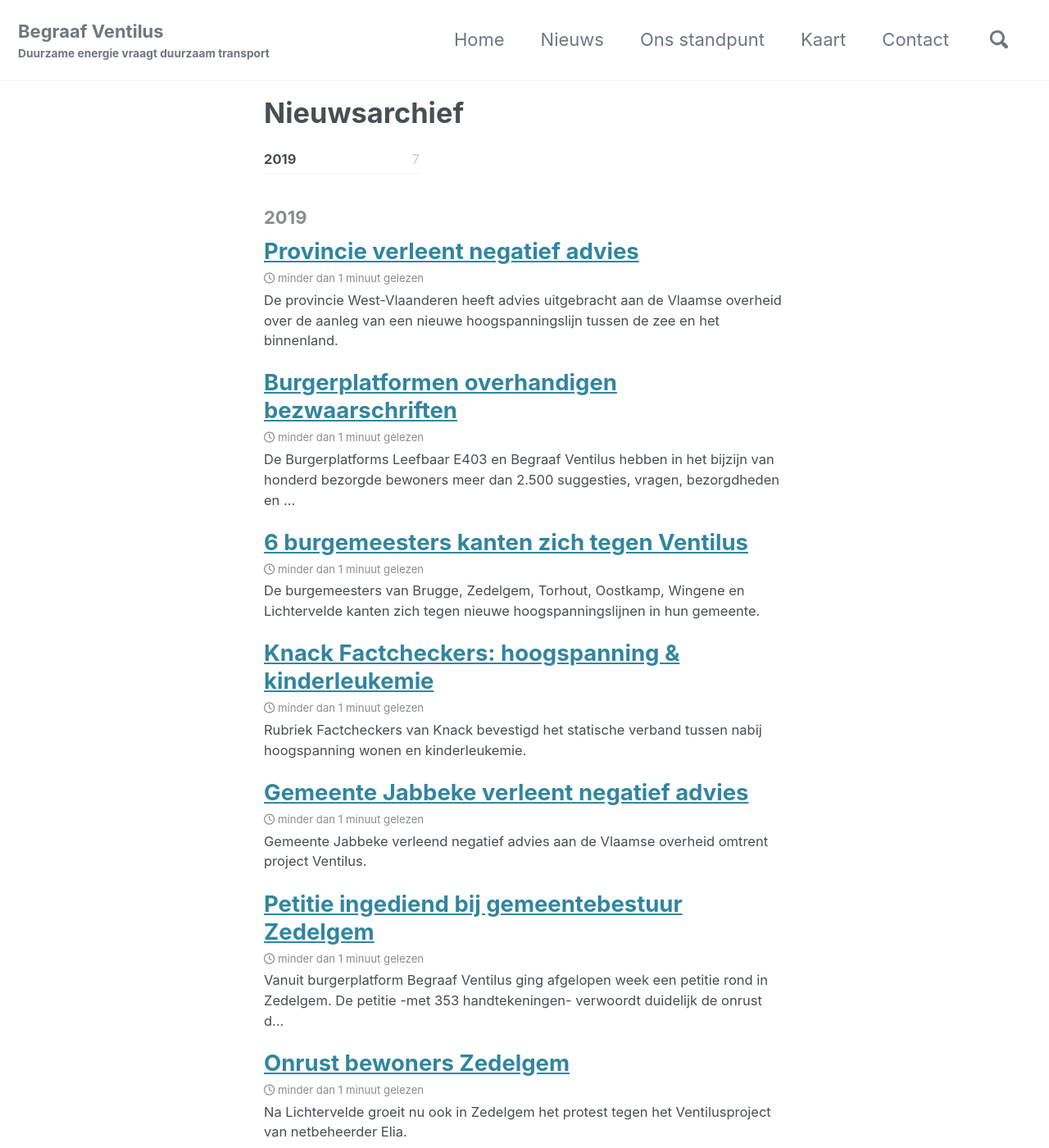
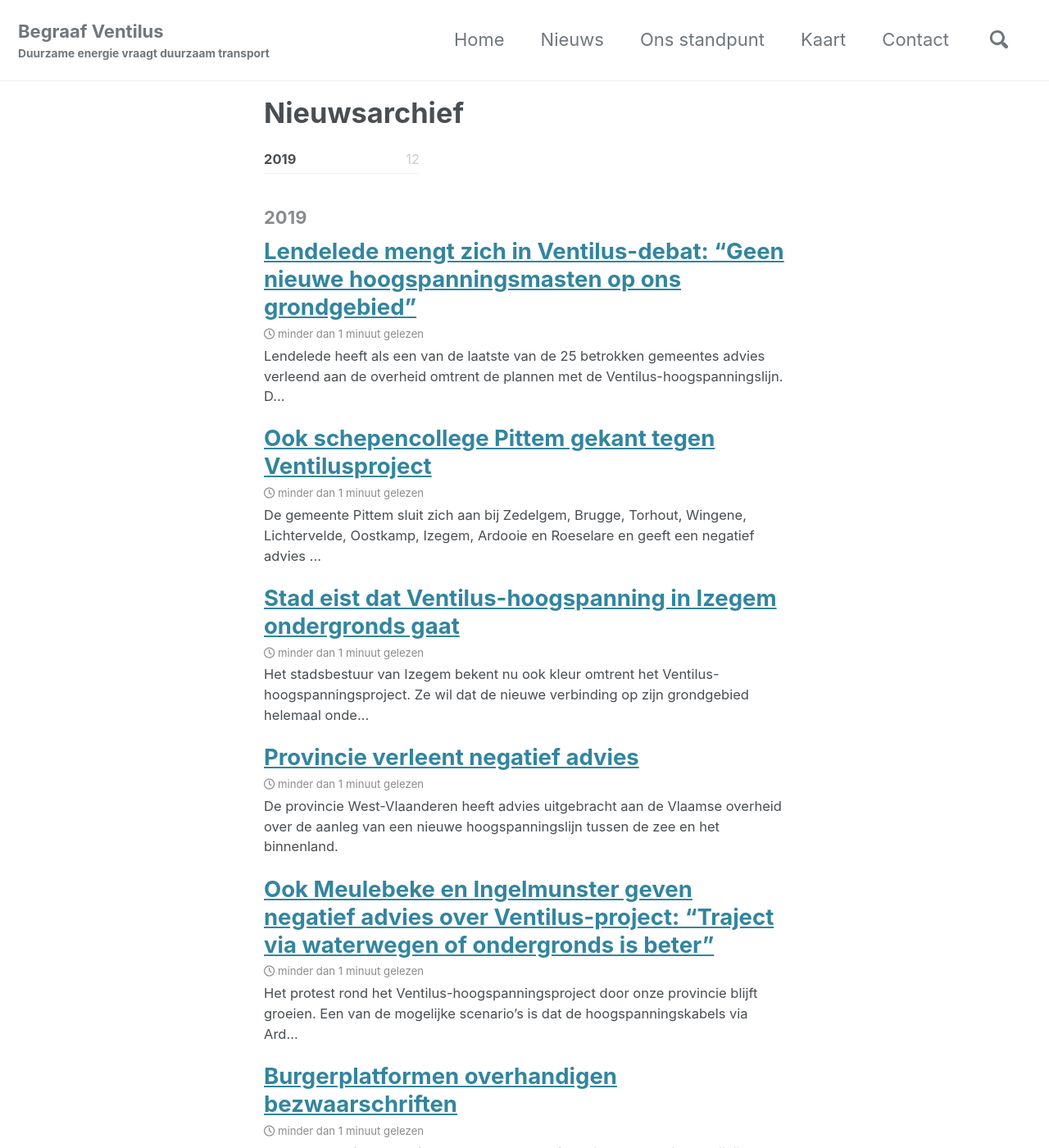
Before and after one commit to BegraafVentilus/BegraafVentilus.github.io, a Jekyll site: the page built from _pages/nieuws-archief.md, in a window 1280 px wide and 1400 px high. Shown: the whole window at 82% size. Built offline with Jekyll 4.4.1, drawn with Linux system fonts in a browser that asks for light colours; cached includes are drawn as plain includes; nearby versions of some CDN libraries; some of the changed text lies outside the part shown.

Commit message:
adding more newscontent

```diff
--- a/_pages/nieuws.md
+++ b/_pages/nieuws.md
@@ -3,6 +3,38 @@ layout: splash
 permalink: /nieuws/
 title: "Nieuws"
 feature_row:
+  - image_path: /assets/media/posts/2019-06-28_LendeledeNegatiefAdvies.jpg
+    image_caption: "28 Juni, 2019"
+    alt: "Lendelede mengt zich in Ventilus-debat: “Geen nieuwe hoogspanningsmasten op ons grondgebied”"
+    title: "Lendelede mengt zich in Ventilus-debat: “Geen nieuwe hoogspanningsmasten op ons grondgebied”"
+    excerpt: "Lendelede heeft als een van de laatste van de 25 betrokken gemeentes advies verleend aan de overheid omtrent de plannen met de Ventilus-hoogspanningslijn. Die zou dwars door de provincie lopen en duurzame energie van windparken aan zee naar het binnenland transporteren. “Wij hebben al meer dan ons deel aan hoogspanningsleidingen, bijkomende lijnen zijn uit den boze zijn”, sprak burgemeester Carine Dewaele op de gemeenteraad. "
+    url: "/nieuws/2019-06-28-Lendelede-negatief-advies/"
+    btn_class: "btn--primary"
+    btn_label: "Lees verder"
+  - image_path: /assets/media/posts/2019-06-25_PittemtegenVentilusProject.jpg
+    image_caption: "25 Juni, 2019"
+    alt: "Ook schepencollege Pittem gekant tegen Ventilusproject"
+    title: "Ook schepencollege Pittem gekant tegen Ventilusproject"
+    excerpt: "De gemeente Pittem sluit zich aan bij Zedelgem, Brugge, Torhout, Wingene, Lichtervelde, Oostkamp, Izegem, Ardooie en Roeselare en geeft een negatief advies aan het Ventilus-hoogspanningsproject. Pittem laat van zich horen omdat de bestaande hoogspanningslijnen in de gemeente mogelijk geüpgraded zouden worden door het Ventilusproject."
+    url: "/nieuws/2019-06-25-schepencollege-Pittem-gekant-tegen-Ventilusproject/"
+    btn_class: "btn--primary"
+    btn_label: "Lees verder"
+  - image_path: /assets/media/posts/2019-06-21_IzegemEistOndergronds.jpg
+    image_caption: "21 Juni, 2019"
+    alt: "Stad eist dat Ventilus-hoogspanning in Izegem ondergronds gaat"
+    title: "Stad eist dat Ventilus-hoogspanning in Izegem ondergronds gaat"
+    excerpt: "Het stadsbestuur van Izegem bekent nu ook kleur omtrent het Ventilus-hoogspanningsproject. Ze wil dat de nieuwe verbinding op zijn grondgebied helemaal ondergronds wordt aangelegd. Dat werd duidelijk op de Commissie Openbare Werken en Mobiliteit. Vijftig bezorgde burgers kwamen met spandoeken luisteren."
+    url: "/nieuws/2019-06-21-Izegem-eist-ondergronds-traject/"
+    btn_class: "btn--primary"
+    btn_label: "Lees verder"
+  - image_path: /assets/media/posts/2019-06-20_MeulebekeIngelmunsterNegatiefAdvies.jpg
+    image_caption: "20 Juni, 2019"
+    alt: "Ook Meulebeke en Ingelmunster geven negatief advies over Ventilus-project: “Traject via waterwegen of ondergronds is beter”"
+    title: "Ook Meulebeke en Ingelmunster geven negatief advies over Ventilus-project: “Traject via waterwegen of ondergronds is beter”"
+    excerpt: "Het protest rond het Ventilus-hoogspanningsproject door onze provincie blijft groeien. Een van de mogelijke scenario’s is dat de hoogspanningskabels via Ardooie en Pittem over Meulebeeks en Ingelmunsters grondgebied naar het transformatiestation op de grens van Izegem en Lendelede loopt. Ook Meulebeke en Ingelmunster adviseren nu negatief."
+    url: "/nieuws/2019-06-20-Meulebeke-en-Ingelmunster-negatief-advies/"
+    btn_class: "btn--primary"
+    btn_label: "Lees verder"
   - image_path: /assets/media/home/ProvincieTegenHoogspanning.png
     image_caption: "20 Juni, 2019"
     alt: "Provincie verleent Ventilus negatief advies"
@@ -43,6 +75,14 @@ feature_row:
     url: "/nieuws/2019-06-05-Gemeente-Jabbeke-negatief-advies/"
     btn_class: "btn--primary"
     btn_label: "Lees verder"
+  - image_path: /assets/media/posts/2019-05-28_ArdooieTegenHoogspanning.jpg
+    image_caption: "28 Mei, 2019"
+    alt: "Ook Ardooie gekant tegen komst hoogspanningslijn langs E403"
+    title: "Ook Ardooie gekant tegen komst hoogspanningslijn langs E403"
+    excerpt: "De plannen om hoogspanningslijn Ventilus langs de E403 aan te leggen en dus ook over Ardoois grondgebied te laten passeren, valt niet in goede aarde bij meerderheid en oppositie."
+    url: "/nieuws/2019-05-28-Ardooie-tegen-hoogspanning/"
+    btn_class: "btn--primary"
+    btn_label: "Lees verder"
   - image_path: /assets/media/posts/2019-05-23_PetitieGemeenteZedelgem.jpg
     image_caption: "23 Mei, 2019"
     alt: "Petitie ingediend bij gemeentebestuur Zedelgem"
--- /dev/null
+++ b/_posts/2019-05-28-Ardooie-tegen-hoogspanning.md
@@ -0,0 +1,15 @@
+---
+layout: single
+permalink: /nieuws/2019-05-28-Ardooie-tegen-hoogspanning/
+title: "Ook Ardooie gekant tegen komst hoogspanningslijn langs E403"
+date: 2019-05-28 12:00:00 +0000
+published: true
+# categories: ["None"]
+tags: ["Ardooie"]
+author: Begraaf Ventilus
+---
+![Ardooie gekant tegen komst hoogspanningslijn]({{ site.url }}{{ site.baseurl }}/assets/media/posts/2019-05-28_ArdooieTegenHoogspanning.jpg)
+De plannen om hoogspanningslijn Ventilus langs de E403 aan te leggen en dus ook over Ardoois grondgebied te laten passeren, valt niet in goede aarde bij meerderheid en oppositie.
+
+Persberichten in verband met dit gebeuren kunt u hier vinden:
+- [Het Laatste Nieuws](https://www.hln.be/in-de-buurt/ardooie/ook-ardooie-gekant-tegen-komst-hoogspanningslijn-langs-e403~ab72a6ce/){:target="_blank"}
--- /dev/null
+++ b/_posts/2019-06-20-Meulebeke-en-Ingelmunster-geven-negatief-advies.md
@@ -0,0 +1,15 @@
+---
+layout: single
+permalink: /nieuws/2019-06-20-Meulebeke-en-Ingelmunster-negatief-advies/
+title: "Ook Meulebeke en Ingelmunster geven negatief advies over Ventilus-project: “Traject via waterwegen of ondergronds is beter”"
+date: 2019-06-20 12:00:00 +0000
+published: true
+# categories: ["None"]
+tags: ["Meulebeke", "Ingelmunster"]
+author: Begraaf Ventilus
+---
+![Meulebeke en Ingelmunster geven negatief advies]({{ site.url }}{{ site.baseurl }}/assets/media/posts/2019-06-20_MeulebekeIngelmunsterNegatiefAdvies.jpg)
+Het protest rond het Ventilus-hoogspanningsproject door onze provincie blijft groeien. Een van de mogelijke scenario’s is dat de hoogspanningskabels via Ardooie en Pittem over Meulebeeks en Ingelmunsters grondgebied naar het transformatiestation op de grens van Izegem en Lendelede loopt. Ook Meulebeke en Ingelmunster adviseren nu negatief.
+
+Persberichten in verband met dit gebeuren kunt u hier vinden:
+- [Het Laatste Nieuws](https://www.hln.be/in-de-buurt/meulebeke/ook-meulebeke-en-ingelmunster-geven-negatief-advies-over-ventilus-project-traject-via-waterwegen-of-ondergronds-is-beter~a3a489da/){:target="_blank"}
--- /dev/null
+++ b/_posts/2019-06-21-Izegem-eist-ondergronds.md
@@ -0,0 +1,15 @@
+---
+layout: single
+permalink: /nieuws/2019-06-21-Izegem-eist-ondergronds-traject/
+title: "Stad eist dat Ventilus-hoogspanning in Izegem ondergronds gaat"
+date: 2019-06-21 12:00:00 +0000
+published: true
+# categories: ["None"]
+tags: ["Izegem"]
+author: Begraaf Ventilus
+---
+![Izegem eist ondergronds traject]({{ site.url }}{{ site.baseurl }}/assets/media/posts/2019-06-21_IzegemEistOndergronds.jpg)
+Het stadsbestuur van Izegem bekent nu ook kleur omtrent het Ventilus-hoogspanningsproject. Ze wil dat de nieuwe verbinding op zijn grondgebied helemaal ondergronds wordt aangelegd. Dat werd duidelijk op de Commissie Openbare Werken en Mobiliteit. Vijftig bezorgde burgers kwamen met spandoeken luisteren.
+
+Persberichten in verband met dit gebeuren kunt u hier vinden:
+- [Het Laatste Nieuws](https://www.hln.be/in-de-buurt/izegem/stad-eist-dat-ventilus-hoogspanning-in-izegem-ondergronds-gaat~a046d96c/){:target="_blank"}
--- /dev/null
+++ b/_posts/2019-06-25-Pittem-gekant-tegen-Ventilusproject.md
@@ -0,0 +1,15 @@
+---
+layout: single
+permalink: /nieuws/2019-06-25-schepencollege-Pittem-gekant-tegen-Ventilusproject/
+title: "Ook schepencollege Pittem gekant tegen Ventilusproject"
+date: 2019-06-25 12:00:00 +0000
+published: true
+# categories: ["None"]
+tags: ["Pittem"]
+author: Begraaf Ventilus
+---
+![schepencollege Pittem gekant tegen Ventilusproject]({{ site.url }}{{ site.baseurl }}/assets/media/posts/2019-06-25_PittemtegenVentilusProject.jpg)
+De gemeente Pittem sluit zich aan bij Zedelgem, Brugge, Torhout, Wingene, Lichtervelde, Oostkamp, Izegem, Ardooie en Roeselare en geeft een negatief advies aan het Ventilus-hoogspanningsproject. Pittem laat van zich horen omdat de bestaande hoogspanningslijnen in de gemeente mogelijk geüpgraded zouden worden door het Ventilusproject.
+
+Persberichten in verband met dit gebeuren kunt u hier vinden:
+- [Het Laatste Nieuws](https://www.hln.be/in-de-buurt/pittem/ook-schepencollege-pittem-gekant-tegen-ventilusproject~a6a2082d/){:target="_blank"}
--- /dev/null
+++ b/_posts/2019-06-28-Lendelede-negatief-advies.md
@@ -0,0 +1,15 @@
+---
+layout: single
+permalink: /nieuws/2019-06-28-Lendelede-negatief-advies/
+title: "Lendelede mengt zich in Ventilus-debat: “Geen nieuwe hoogspanningsmasten op ons grondgebied”"
+date: 2019-06-28 12:00:00 +0000
+published: true
+# categories: ["None"]
+tags: ["Lendelede"]
+author: Begraaf Ventilus
+---
+![Lendelede negatief advies]({{ site.url }}{{ site.baseurl }}/assets/media/posts/2019-06-28_LendeledeNegatiefAdvies.jpg)
+Lendelede heeft als een van de laatste van de 25 betrokken gemeentes advies verleend aan de overheid omtrent de plannen met de Ventilus-hoogspanningslijn. Die zou dwars door de provincie lopen en duurzame energie van windparken aan zee naar het binnenland transporteren. “Wij hebben al meer dan ons deel aan hoogspanningsleidingen, bijkomende lijnen zijn uit den boze zijn”, sprak burgemeester Carine Dewaele op de gemeenteraad.
+
+Persberichten in verband met dit gebeuren kunt u hier vinden:
+- [Het Laatste Nieuws](https://www.hln.be/in-de-buurt/lendelede/lendelede-mengt-zich-in-ventilus-debat-geen-nieuwe-hoogspanningsmasten-op-ons-grondgebied~a8d34db9/){:target="_blank"}
```
Also changed, not shown: assets/media/posts/2019-05-28_ArdooieTegenHoogspanning.jpg (added), assets/media/posts/2019-06-20_MeulebekeIngelmunsterNegatiefAdvies.jpg (added), assets/media/posts/2019-06-21_IzegemEistOndergronds.jpg (added), assets/media/posts/2019-06-25_PittemtegenVentilusProject.jpg (added), assets/media/posts/2019-06-28_LendeledeNegatiefAdvies.jpg (added).
